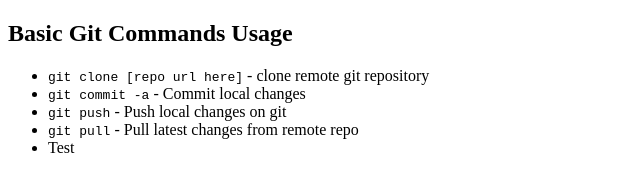
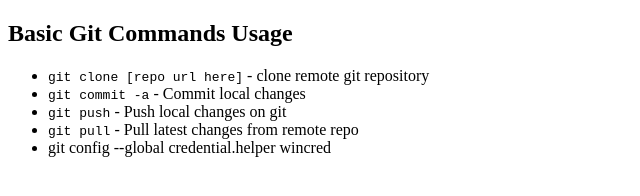
Before and after one commit to ristepz/sedc-v4, a plain HTML site: page index.html in a window 1280 px wide. Shown: the whole page, without its empty margins (0-640 px from the left). Drawn offline with Linux system fonts and the light colour scheme.

Commit message:
git command

```diff
--- a/index.html
+++ b/index.html
@@ -13,7 +13,7 @@
         <li><code>git commit -a</code> - Commit local changes</li>
         <li><code>git push</code> - Push local changes on git</li>
         <li><code>git pull</code> - Pull latest changes from remote repo</li>
-        <li>Test</li>
+        <li>git config --global credential.helper wincred</li>
     </ul>
 </body>
 </html>
```
